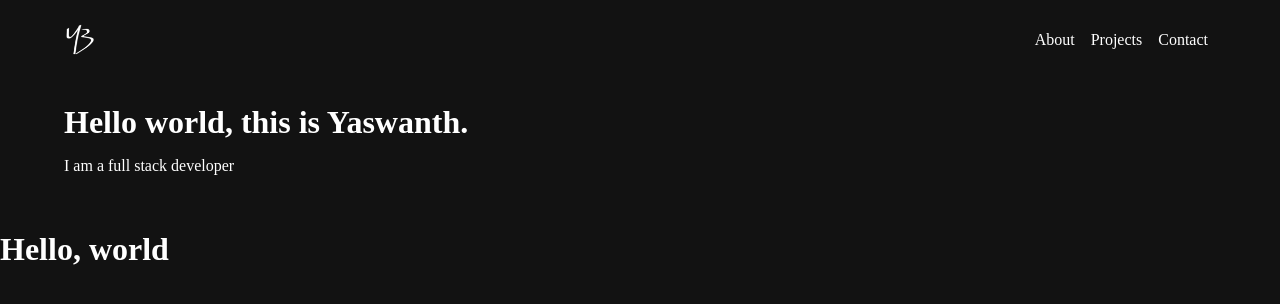
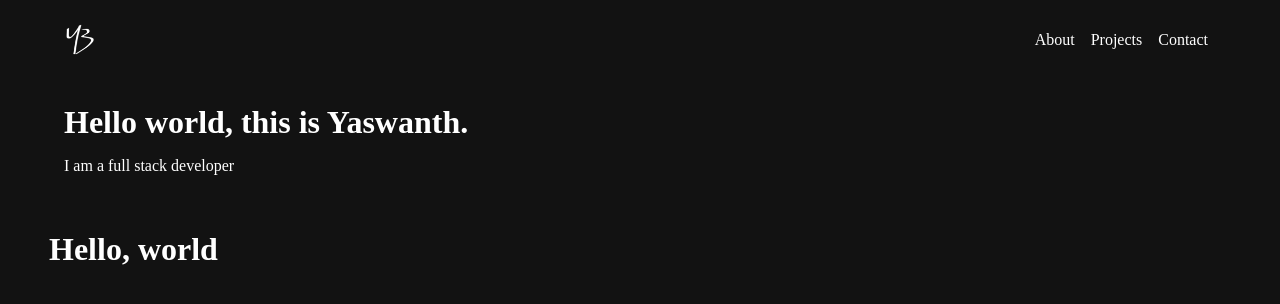
Before and after one commit to yashbellam97/yashbellam97.github.io, a React (Create React App) app: page / in a window 1280 px wide. Shown: the top 304 px of the page. Built offline with nearby package versions, Linux system fonts and the light colour scheme.

Commit message:
Add style to extended Wrapper

```diff
--- a/src/App.scss
+++ b/src/App.scss
@@ -53,3 +53,9 @@ header {
         margin: .5em 0;
     }
 }
+
+.extended-wrapper {
+    padding: 0 1.5em 2em;
+    max-width: 1230px;
+    margin: 0 auto;
+}
```
